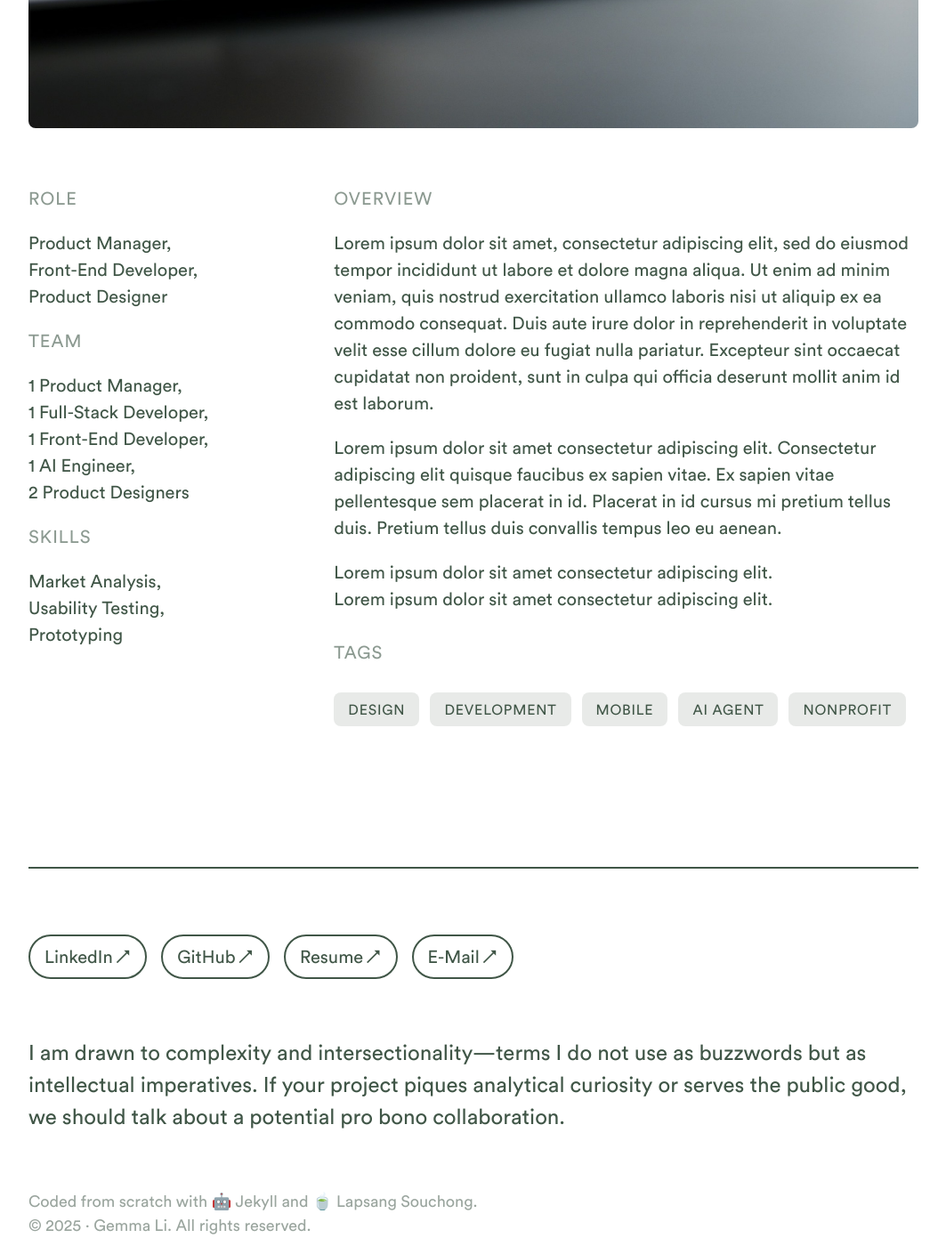
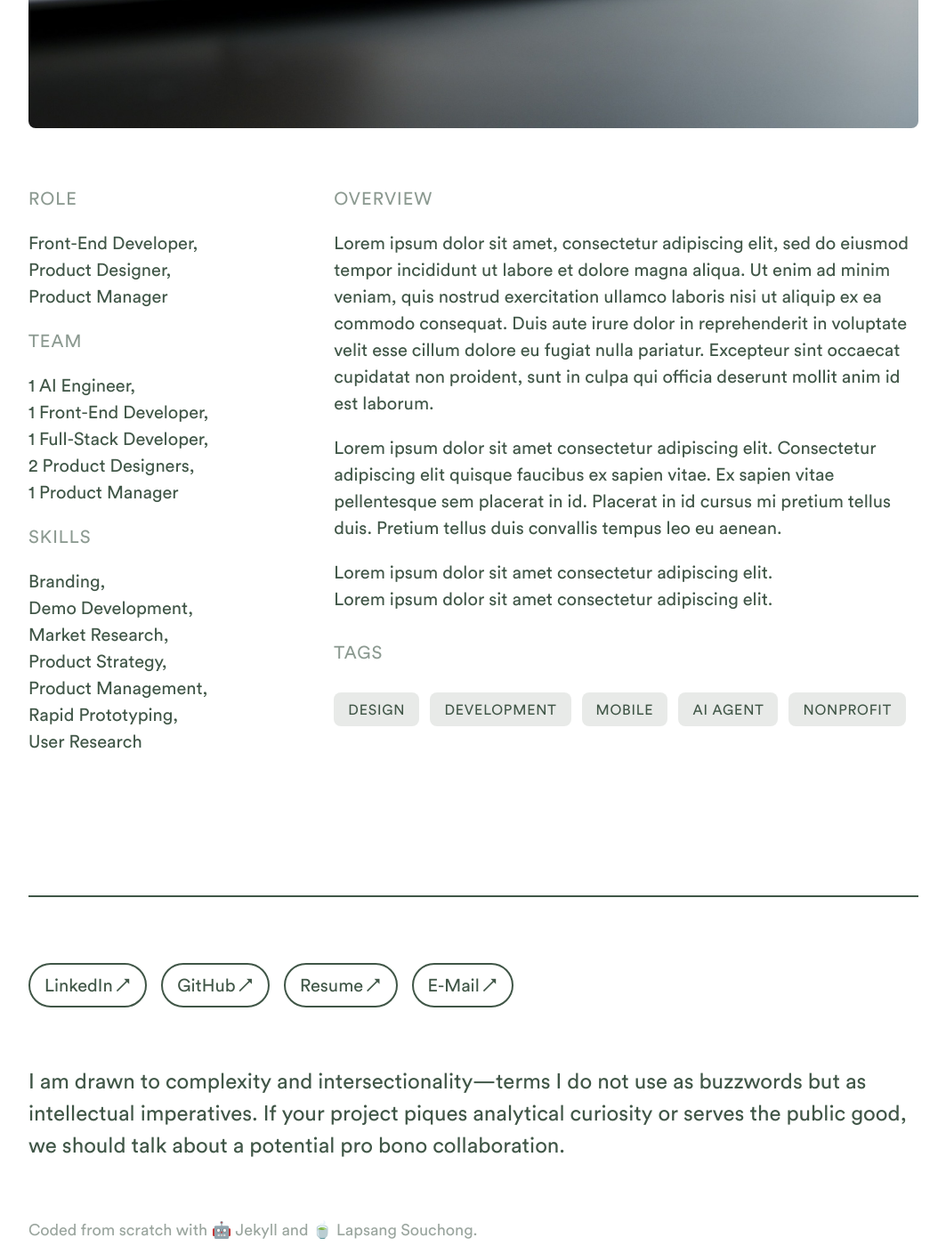
Before and after one commit to azurestocking/azurestocking.github.io, a Jekyll site: the page built from _projects/recount.html, in a window 1280 px wide and 1400 px high, scrolled down 789 px. Shown: the whole window at 89% size, without its empty margins (108-1171 px from the left). Built offline with Jekyll 4.4.1, drawn with Linux system fonts in a browser that asks for light colours; some web fonts are replaced.

Commit message:
Update post

```diff
--- a/_projects/recount.html
+++ b/_projects/recount.html
@@ -19,22 +19,26 @@ tags:
   - AI Agent
   - Nonprofit
 role:
-  - Product Manager
   - Front-End Developer
   - Product Designer
+  - Product Manager
 team:
+  - 1 AI Engineer
+  - 1 Front-End Developer
+  - 1 Full-Stack Developer
+  - 2 Product Designers
   - 1 Product Manager
-  - 1 Full-Stack Developer
-  - 1 Front-End Developer
-  - 1 AI Engineer
-  - 2 Product Designers
 skill:
-  - Market Analysis
-  - Usability Testing
-  - Prototyping
+  - Branding
+  - Demo Development
+  - Market Research
+  - Product Strategy
+  - Product Management
+  - Rapid Prototyping
+  - User Research
 tool:
+  - Adobe Illustrator
+  - Figma
   - JavaScript
   - Python
-  - React
-  - Figma
 ---
```
Also changed, not shown: _projects/opus.html (+6 -5 lines), _projects/theorama.html (+10 -6 lines).
